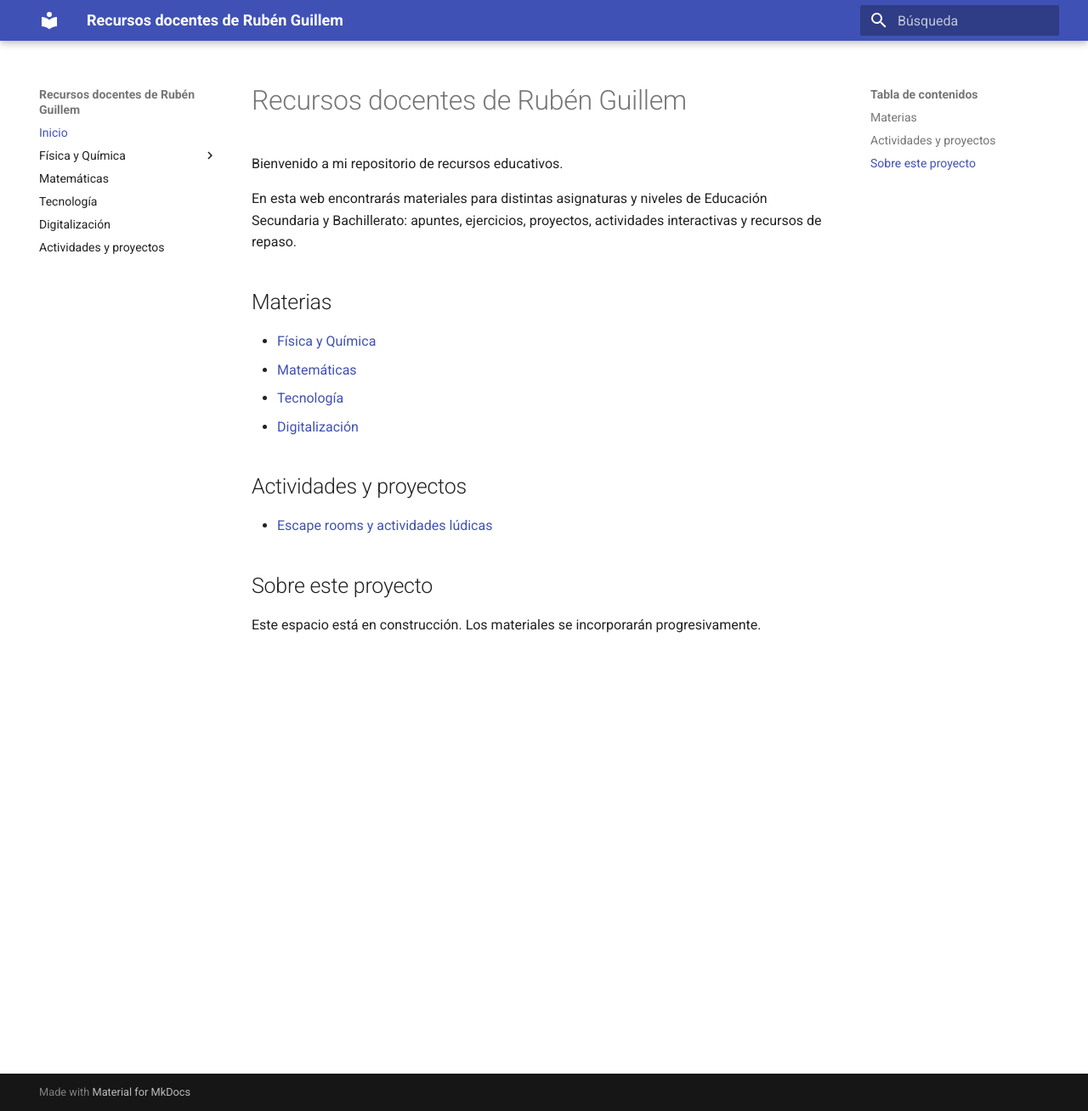
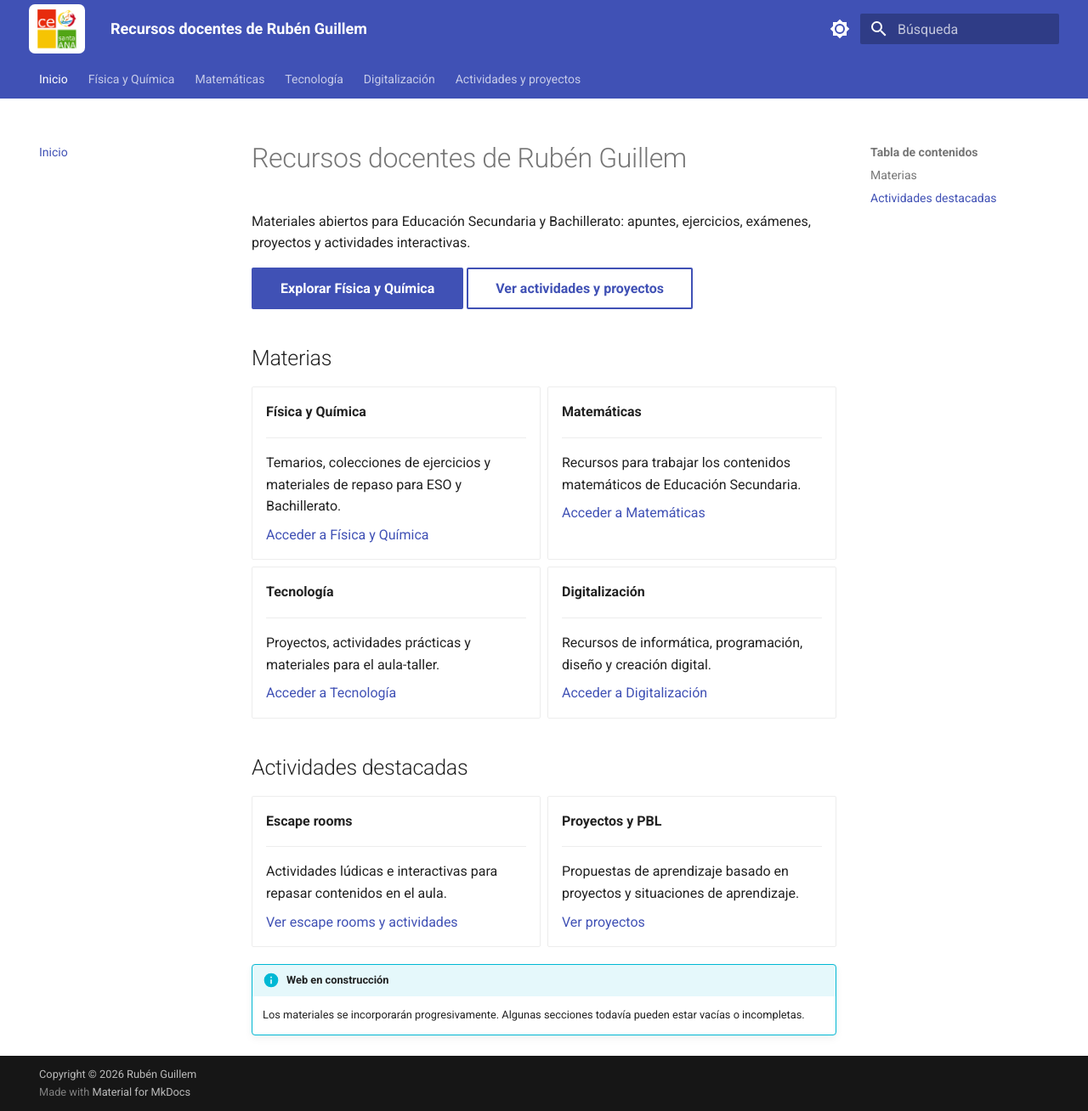
Before and after one commit to 5n7t99rb9d-web/recursos-docentes, an MkDocs documentation site: the page built from docs/index.md, in a window 1280 px wide and 1308 px high. Shown: the whole window at 85% size. Built offline with MkDocs 1.6.1 and Material for MkDocs 9.7.7, drawn with Linux system fonts in a browser that asks for light colours.

```diff
--- a/docs/index.md
+++ b/docs/index.md
@@ -1,20 +1,70 @@
 # Recursos docentes de Rubén Guillem
 
-Bienvenido a mi repositorio de recursos educativos.
+Materiales abiertos para Educación Secundaria y Bachillerato: apuntes, ejercicios, exámenes, proyectos y actividades interactivas.
 
-En esta web encontrarás materiales para distintas asignaturas y niveles de Educación Secundaria y Bachillerato: apuntes, ejercicios, proyectos, actividades interactivas y recursos de repaso.
+[Explorar Física y Química](fisica-quimica/index.md){ .md-button .md-button--primary }
+[Ver actividades y proyectos](actividades/index.md){ .md-button }
 
 ## Materias
 
-- [Física y Química](fisica-quimica/index.md)
-- [Matemáticas](matematicas/index.md)
-- [Tecnología](tecnologia/index.md)
-- [Digitalización](digitalizacion/index.md)
+<div class="grid cards" markdown>
 
-## Actividades y proyectos
+-   **Física y Química**
 
-- [Escape rooms y actividades lúdicas](actividades/index.md)
+    ---
 
-## Sobre este proyecto
+    Temarios, colecciones de ejercicios y materiales de repaso para ESO y Bachillerato.
 
-Este espacio está en construcción. Los materiales se incorporarán progresivamente.
+    [Acceder a Física y Química](fisica-quimica/index.md)
+
+-   **Matemáticas**
+
+    ---
+
+    Recursos para trabajar los contenidos matemáticos de Educación Secundaria.
+
+    [Acceder a Matemáticas](matematicas/index.md)
+
+-   **Tecnología**
+
+    ---
+
+    Proyectos, actividades prácticas y materiales para el aula-taller.
+
+    [Acceder a Tecnología](tecnologia/index.md)
+
+-   **Digitalización**
+
+    ---
+
+    Recursos de informática, programación, diseño y creación digital.
+
+    [Acceder a Digitalización](digitalizacion/index.md)
+
+</div>
+
+## Actividades destacadas
+
+<div class="grid cards" markdown>
+
+-   **Escape rooms**
+
+    ---
+
+    Actividades lúdicas e interactivas para repasar contenidos en el aula.
+
+    [Ver escape rooms y actividades](actividades/index.md)
+
+-   **Proyectos y PBL**
+
+    ---
+
+    Propuestas de aprendizaje basado en proyectos y situaciones de aprendizaje.
+
+    [Ver proyectos](actividades/index.md)
+
+</div>
+
+!!! info "Web en construcción"
+
+    Los materiales se incorporarán progresivamente. Algunas secciones todavía pueden estar vacías o incompletas.
--- /dev/null
+++ b/docs/stylesheets/extra.css
@@ -0,0 +1,52 @@
+/* Logotipo del centro en la barra superior */
+.md-header__button.md-logo {
+  margin: 0.25rem 0.5rem 0.25rem 0;
+  padding: 0.25rem 0.45rem;
+  background-color: white;
+  border-radius: 0.35rem;
+}
+
+/* Tamaño del logotipo */
+.md-header__button.md-logo img,
+.md-header__button.md-logo svg {
+  display: block;
+  height: 2.4rem;
+  width: auto;
+/* Logotipo del centro en la barra superior */
+.md-header__button.md-logo {
+  margin: 0.25rem 0.5rem 0.25rem 0;
+  padding: 0.25rem 0.45rem;
+  background-color: white;
+  border-radius: 0.35rem;
+}
+
+/* Tamaño del logotipo */
+.md-header__button.md-logo img,
+.md-header__button.md-logo svg {
+  display: block;
+  height: 2.4rem;
+  width: auto;
+}
+/* Tarjetas de recursos */
+.md-typeset .grid.cards > ul > li {
+  border: 1px solid rgba(0, 0, 0, 0.12);
+  border-radius: 0.8rem;
+  padding: 1rem;
+  transition: transform 0.15s ease, box-shadow 0.15s ease;
+}
+
+/* Efecto al pasar el ratón */
+.md-typeset .grid.cards > ul > li:hover {
+  transform: translateY(-2px);
+  box-shadow: 0 0.35rem 1rem rgba(0, 0, 0, 0.14);
+}
+
+/* Título de cada tarjeta */
+.md-typeset .grid.cards > ul > li > p:first-child strong {
+  font-size: 1.05rem;
+}
+
+/* Separador dentro de la tarjeta */
+.md-typeset .grid.cards hr {
+  margin: 0.6rem 0;
+}s
--- a/mkdocs.yml
+++ b/mkdocs.yml
@@ -1,14 +1,44 @@
 site_name: Recursos docentes de Rubén Guillem
+site_description: Materiales de Matemáticas, Física y Química, Tecnología y Digitalización para Educación Secundaria y Bachillerato
 
 theme:
   name: material
   language: es
+  logo: assets/logo-colegio.png
+
+  palette:
+    - media: "(prefers-color-scheme: light)"
+      scheme: default
+      primary: indigo
+      accent: deep orange
+      toggle:
+        icon: material/brightness-7
+        name: Cambiar a modo oscuro
+
+    - media: "(prefers-color-scheme: dark)"
+      scheme: slate
+      primary: indigo
+      accent: amber
+      toggle:
+        icon: material/brightness-4
+        name: Cambiar a modo claro
+
+  features:
+    - navigation.tabs
+    - navigation.sections
+    - navigation.top
+    - search.suggest
+    - search.highlight
 
 markdown_extensions:
   - attr_list
   - md_in_html
   - admonition
 
+copyright: Copyright &copy; 2026 Rubén Guillem
+
+extra_css:
+  - stylesheets/extra.css
 nav:
   - Inicio: index.md
 
```
Also changed, not shown: docs/fisica-quimica/1-bach/cinematica.md (+1 -1 lines), docs/fisica-quimica/1-bach/dinamica.md (+1 -1 lines), plantillas/unidad.md (+8 -8 lines), docs/assets/logo-colegio.png (added), docs/assets/logo-colegio.svg (added), 1 other file.
